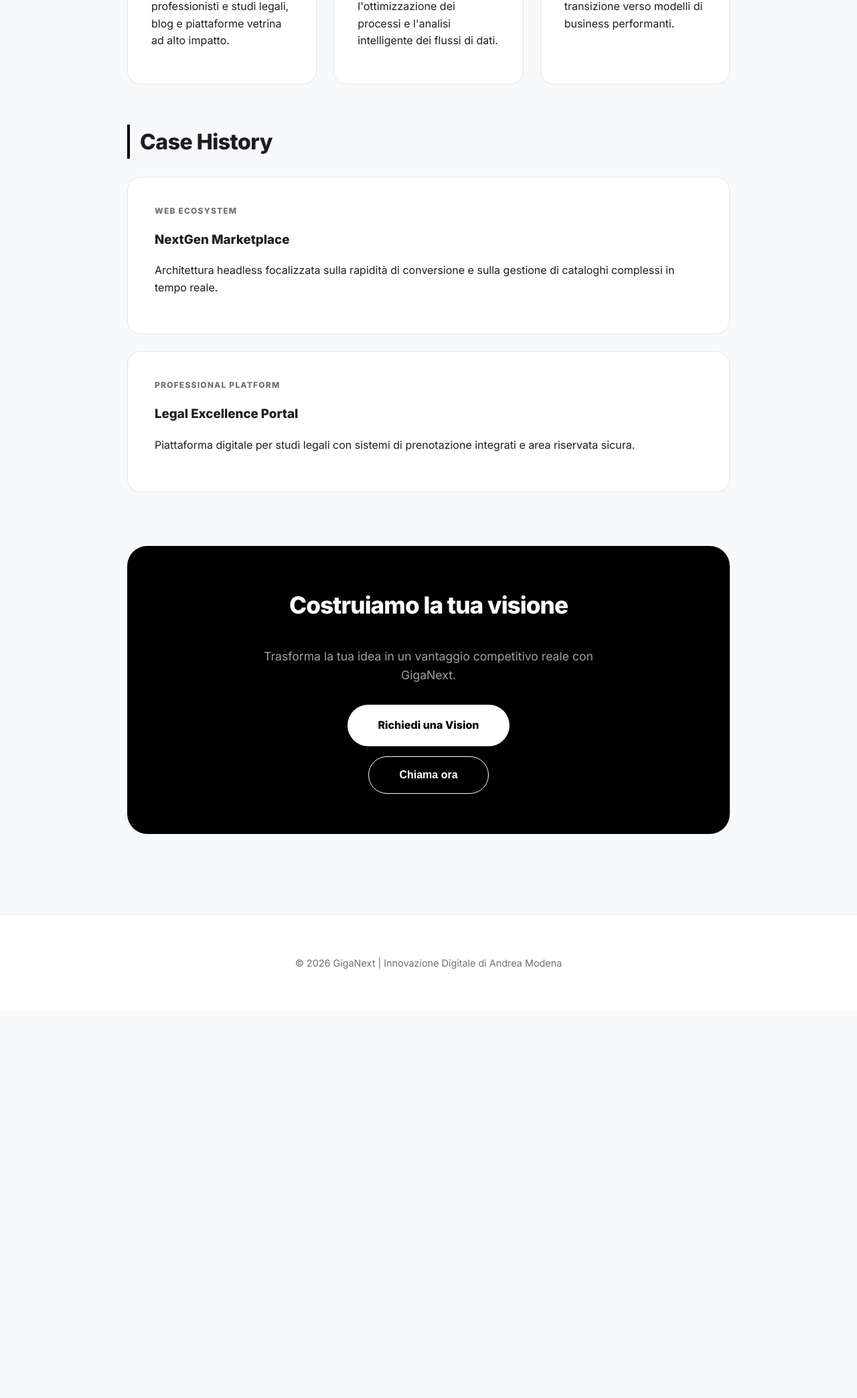
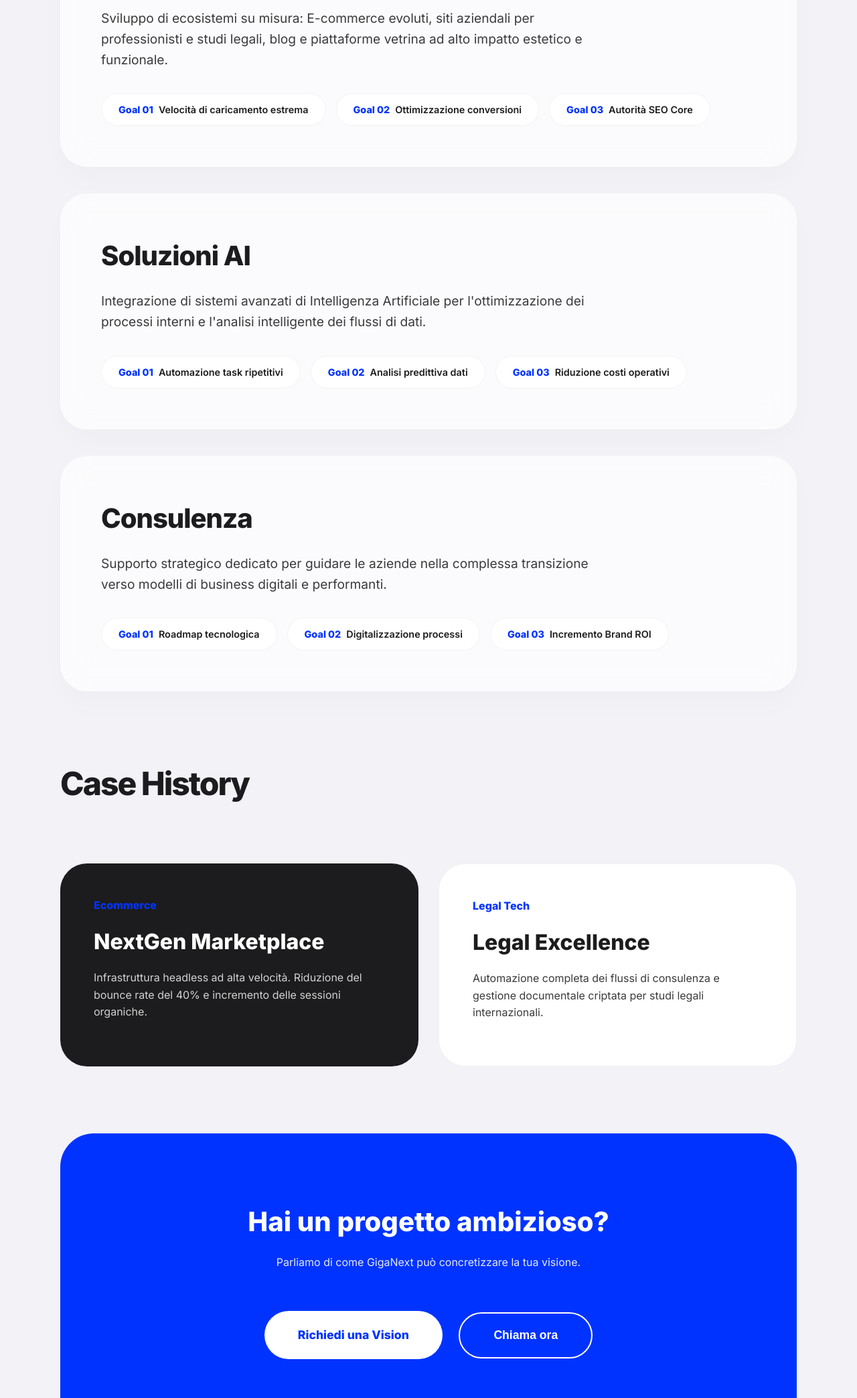
Before and after one commit to NotMode/businessCard, a plain HTML site: page index.html in a window 1280 px wide. Shown: the part 713-2800 px from the top of the page at 67% size. Before the commit the page ends 2222 px from the top, so only its background shows below. Drawn offline with Linux system fonts and the light colour scheme.

Commit message:
Update index.html

```diff
--- a/index.html
+++ b/index.html
@@ -3,16 +3,16 @@
 <head>
     <meta charset="UTF-8">
     <meta name="viewport" content="width=device-width, initial-scale=1.0">
-    <title>GigaNext | Andrea Modena - Digital Solutions</title>
+    <title>GigaNext | Andrea Modena</title>
     <link href="https://fonts.googleapis.com/css2?family=Inter:wght@300;400;600;800&display=swap" rel="stylesheet">
     <style>
         :root {
-            --bg-color: #f8f9fa;
-            --card-bg: #ffffff;
-            --accent-color: #000000;
-            --text-main: #1d1d1f;
-            --text-dim: #6e6e73;
-            --border-color: #e5e5e7;
+            --bg-color: #f2f2f7;
+            --card-bg: rgba(255, 255, 255, 0.7);
+            --accent: #0033ff;
+            --text-main: #1c1c1e;
+            --text-dim: #3a3a3c;
+            --border: rgba(0, 0, 0, 0.05);
         }
 
         body {
@@ -25,239 +25,250 @@
         }
 
         header {
-            padding: 80px 20px;
+            padding: 140px 20px 100px;
             text-align: center;
-            background: #ffffff;
-            border-bottom: 1px solid var(--border-color);
+            background: radial-gradient(circle at top right, #e5e5ea 0%, #f2f2f7 100%);
         }
 
-        .logo-text {
-            font-size: 3.5rem;
-            font-weight: 800;
-            letter-spacing: -2px;
-            margin: 0;
-            color: var(--accent-color);
+        .brand-container {
+            margin-bottom: 40px;
         }
 
-        .hero-sub {
+        .logo-main {
             font-size: 1.2rem;
+            font-weight: 800;
+            letter-spacing: 6px;
+            text-transform: uppercase;
+            margin: 0;
+            color: var(--text-main);
+        }
+
+        .logo-sub {
+            font-size: 0.8rem;
+            letter-spacing: 2px;
             color: var(--text-dim);
-            max-width: 600px;
-            margin: 15px auto;
+            text-transform: uppercase;
+            margin-top: 5px;
+            display: block;
+            opacity: 0.7;
+        }
+
+        h1 {
+            font-size: clamp(2.5rem, 8vw, 4.5rem);
+            font-weight: 800;
+            letter-spacing: -3px;
+            line-height: 1;
+            margin: 0 auto;
+            max-width: 900px;
+            background: linear-gradient(180deg, #1c1c1e 0%, #636366 100%);
+            -webkit-background-clip: text;
+            -webkit-text-fill-color: transparent;
         }
 
         .container {
-            max-width: 900px;
+            max-width: 1100px;
             margin: 0 auto;
-            padding: 40px 20px;
+            padding: 20px;
         }
 
-        h2 {
-            font-size: 2rem;
-            border-left: 4px solid var(--accent-color);
-            padding-left: 15px;
-            margin-top: 60px;
-            letter-spacing: -0.5px;
-        }
-
-        .services-grid {
+        .service-section {
             display: grid;
-            grid-template-columns: repeat(auto-fit, minmax(280px, 1fr));
-            gap: 25px;
-            margin-top: 30px;
+            grid-template-columns: 1fr;
+            gap: 40px;
+            margin-top: 80px;
         }
 
         .service-card {
             background: var(--card-bg);
-            padding: 35px;
-            border-radius: 20px;
-            border: 1px solid var(--border-color);
-            transition: all 0.3s ease;
+            backdrop-filter: blur(20px);
+            -webkit-backdrop-filter: blur(20px);
+            padding: 60px;
+            border-radius: 40px;
+            border: 1px solid rgba(255, 255, 255, 0.4);
+            box-shadow: 0 20px 40px rgba(0,0,0,0.02);
         }
 
-        .service-card:hover {
-            transform: translateY(-5px);
-            box-shadow: 0 10px 30px rgba(0,0,0,0.05);
-        }
-
-        .project-item {
-            background: var(--card-bg);
-            margin-bottom: 25px;
-            padding: 40px;
-            border-radius: 20px;
-            border: 1px solid var(--border-color);
-        }
-
-        .project-tag {
-            font-size: 0.75rem;
-            text-transform: uppercase;
-            letter-spacing: 1.2px;
-            color: var(--text-dim);
-            font-weight: 700;
-            display: block;
-            margin-bottom: 10px;
-        }
-
-        /* Sezione CTA Migliorata */
-        .cta-box {
-            background: var(--accent-color);
-            color: #ffffff;
-            padding: 60px 40px;
-            border-radius: 30px;
-            text-align: center;
-            margin: 80px 0;
-            position: relative;
-            overflow: hidden;
-        }
-
-        .cta-box h3 {
-            font-size: 2.2rem;
-            margin-top: 0;
+        .service-card h2 {
+            font-size: 2.5rem;
+            font-weight: 800;
+            margin: 0 0 20px 0;
             letter-spacing: -1px;
         }
 
-        .cta-box p {
-            color: #a0a0a5;
-            font-size: 1.1rem;
-            max-width: 500px;
-            margin: 10px auto 30px;
+        .service-card p {
+            font-size: 1.2rem;
+            color: var(--text-dim);
+            max-width: 750px;
         }
 
-        .actions-container {
+        .goals-container {
             display: flex;
-            flex-direction: column;
-            align-items: center;
+            flex-wrap: wrap;
             gap: 15px;
+            margin-top: 35px;
         }
 
-        .btn {
-            display: inline-block;
-            background-color: #ffffff;
-            color: #000000;
-            padding: 18px 45px;
-            border-radius: 50px;
-            text-decoration: none;
-            font-weight: 700;
-            transition: transform 0.2s ease, opacity 0.2s ease;
-            cursor: pointer;
-            border: none;
-            font-size: 1rem;
+        .goal-tag {
+            background: #ffffff;
+            padding: 12px 25px;
+            border-radius: 100px;
+            font-size: 0.9rem;
+            font-weight: 600;
+            border: 1px solid var(--border);
+            display: flex;
+            align-items: center;
         }
 
-        .btn:hover {
-            transform: scale(1.05);
-            opacity: 0.9;
+        .goal-tag span {
+            color: var(--accent);
+            margin-right: 8px;
+            font-weight: 800;
         }
 
-        .btn-outline {
-            background: transparent;
-            color: #ffffff;
-            border: 1px solid #ffffff;
+        .case-grid {
+            display: grid;
+            grid-template-columns: 1fr 1fr;
+            gap: 30px;
+            margin: 80px 0;
         }
 
-        /* Logica Conferma Chiamata */
-        #call-confirm-ui {
-            display: none;
-            margin-top: 15px;
-            background: #1a1a1a;
-            padding: 20px;
-            border-radius: 20px;
-            border: 1px solid #333;
-            animation: fadeIn 0.3s ease;
+        .case-box {
+            background: #1c1c1e;
+            color: white;
+            padding: 50px;
+            border-radius: 40px;
+            transition: transform 0.4s cubic-bezier(0.2, 1, 0.3, 1);
         }
 
-        @keyframes fadeIn {
-            from { opacity: 0; transform: translateY(-10px); }
-            to { opacity: 1; transform: translateY(0); }
+        .case-box:hover {
+            transform: scale(1.02);
         }
 
-        .confirm-btns {
-            display: flex;
-            gap: 10px;
-            justify-content: center;
-            margin-top: 10px;
+        .cta-section {
+            background: var(--accent);
+            padding: 100px 40px;
+            border-radius: 50px;
+            text-align: center;
+            color: white;
+            margin: 100px 0;
         }
 
-        .btn-sm {
-            padding: 10px 25px;
-            font-size: 0.9rem;
+        .btn-main {
+            display: inline-block;
+            background: white;
+            color: var(--accent);
+            padding: 22px 50px;
+            border-radius: 100px;
+            text-decoration: none;
+            font-weight: 800;
+            font-size: 1.1rem;
+            margin: 20px 10px;
+            transition: all 0.3s;
+            border: none;
+            cursor: pointer;
+        }
+
+        .btn-secondary {
+            background: transparent;
+            border: 2px solid white;
+            color: white;
+        }
+
+        #call-box {
+            display: none;
+            margin-top: 30px;
+            background: rgba(255,255,255,0.1);
+            padding: 30px;
+            border-radius: 30px;
         }
 
         footer {
+            padding: 100px 20px;
             text-align: center;
-            padding: 60px 20px;
             color: var(--text-dim);
-            font-size: 0.9rem;
-            border-top: 1px solid var(--border-color);
-            background: #ffffff;
+            font-weight: 500;
         }
 
-        @media (max-width: 600px) {
-            .logo-text { font-size: 2.8rem; }
-            .cta-box { padding: 40px 20px; }
+        @media (max-width: 800px) {
+            .case-grid { grid-template-columns: 1fr; }
+            .service-card { padding: 40px 25px; }
+            h1 { font-size: 2.8rem; }
         }
     </style>
 </head>
 <body>
 
     <header>
-        <h1 class="logo-text">GigaNext</h1>
-        <p class="hero-sub">Ingegneria Digitale & Strategie di Evoluzione Business</p>
-        <p style="font-weight: 600; font-size: 0.9rem; text-transform: uppercase; letter-spacing: 1px;">Andrea Modena</p>
+        <div class="brand-container">
+            <span class="logo-main">GigaNext</span>
+            <span class="logo-sub">di Andrea Modena</span>
+        </div>
+        <h1>L'innovazione che guida il tuo business.</h1>
     </header>
 
     <div class="container">
 
-        <section id="servizi">
-            <h2>I nostri servizi</h2>
-            <div class="services-grid">
-                <div class="service-card">
-                    <h3>Siti Web</h3>
-                    <p>Sviluppo di ecosistemi su misura: E-commerce evoluti, siti aziendali per professionisti e studi legali, blog e piattaforme vetrina ad alto impatto.</p>
-                </div>
-                <div class="service-card">
-                    <h3>Soluzioni AI</h3>
-                    <p>Integrazione di sistemi avanzati di Intelligenza Artificiale per l'ottimizzazione dei processi e l'analisi intelligente dei flussi di dati.</p>
-                </div>
-                <div class="service-card">
-                    <h3>Consulenza</h3>
-                    <p>Supporto strategico dedicato per guidare le aziende nella complessa transizione verso modelli di business performanti.</p>
+        <div class="service-section">
+            <!-- Siti Web (Testo Originale) -->
+            <div class="service-card">
+                <h2>Siti Web</h2>
+                <p>Sviluppo di ecosistemi su misura: E-commerce evoluti, siti aziendali per professionisti e studi legali, blog e piattaforme vetrina ad alto impatto estetico e funzionale.</p>
+                <div class="goals-container">
+                    <div class="goal-tag"><span>Goal 01</span> Velocità di caricamento estrema</div>
+                    <div class="goal-tag"><span>Goal 02</span> Ottimizzazione conversioni</div>
+                    <div class="goal-tag"><span>Goal 03</span> Autorità SEO Core</div>
                 </div>
             </div>
-        </section>
 
-        <section id="portfolio">
-            <h2>Case History</h2>
-            <div class="project-item">
-                <span class="project-tag">Web Ecosystem</span>
-                <h3>NextGen Marketplace</h3>
-                <p>Architettura headless focalizzata sulla rapidità di conversione e sulla gestione di cataloghi complessi in tempo reale.</p>
+            <!-- Soluzioni AI (Testo Originale) -->
+            <div class="service-card">
+                <h2>Soluzioni AI</h2>
+                <p>Integrazione di sistemi avanzati di Intelligenza Artificiale per l'ottimizzazione dei processi interni e l'analisi intelligente dei flussi di dati.</p>
+                <div class="goals-container">
+                    <div class="goal-tag"><span>Goal 01</span> Automazione task ripetitivi</div>
+                    <div class="goal-tag"><span>Goal 02</span> Analisi predittiva dati</div>
+                    <div class="goal-tag"><span>Goal 03</span> Riduzione costi operativi</div>
+                </div>
             </div>
-            <div class="project-item">
-                <span class="project-tag">Professional Platform</span>
-                <h3>Legal Excellence Portal</h3>
-                <p>Piattaforma digitale per studi legali con sistemi di prenotazione integrati e area riservata sicura.</p>
+
+            <!-- Consulenza (Testo Originale) -->
+            <div class="service-card">
+                <h2>Consulenza</h2>
+                <p>Supporto strategico dedicato per guidare le aziende nella complessa transizione verso modelli di business digitali e performanti.</p>
+                <div class="goals-container">
+                    <div class="goal-tag"><span>Goal 01</span> Roadmap tecnologica</div>
+                    <div class="goal-tag"><span>Goal 02</span> Digitalizzazione processi</div>
+                    <div class="goal-tag"><span>Goal 03</span> Incremento Brand ROI</div>
+                </div>
             </div>
-        </section>
+        </div>
 
-        <!-- Sezione CTA Finale con Numero Nascosto e Conferma -->
-        <section class="cta-box">
-            <h3>Costruiamo la tua visione</h3>
-            <p>Trasforma la tua idea in un vantaggio competitivo reale con GigaNext.</p>
+        <h2 style="font-size: 3rem; letter-spacing: -2px; margin-top: 100px;">Case History</h2>
 
-            <div class="actions-container">
-                <a href="mailto:andrea.modena03@gmail.com?subject=Richiesta%20Vision%20-%20GigaNext" class="btn">Richiedi una Vision</a>
+        <div class="case-grid">
+            <div class="case-box">
+                <span style="color: var(--accent); font-weight: 700;">Ecommerce</span>
+                <h3 style="font-size: 2rem; margin: 15px 0;">NextGen Marketplace</h3>
+                <p style="opacity: 0.8;">Infrastruttura headless ad alta velocità. Riduzione del bounce rate del 40% e incremento delle sessioni organiche.</p>
+            </div>
+            <div class="case-box" style="background: #ffffff; color: #1c1c1e; border: 1px solid var(--border);">
+                <span style="color: var(--accent); font-weight: 700;">Legal Tech</span>
+                <h3 style="font-size: 2rem; margin: 15px 0;">Legal Excellence</h3>
+                <p style="color: var(--text-dim);">Automazione completa dei flussi di consulenza e gestione documentale criptata per studi legali internazionali.</p>
+            </div>
+        </div>
 
-                <button id="call-trigger" class="btn btn-outline">Chiama ora</button>
+        <section class="cta-section">
+            <h2 style="font-size: 2.5rem; margin: 0;">Hai un progetto ambizioso?</h2>
+            <p style="color: white; opacity: 0.9; margin-bottom: 40px;">Parliamo di come GigaNext può concretizzare la tua visione.</p>
 
-                <!-- Box di conferma per la chiamata -->
-                <div id="call-confirm-ui">
-                    <p style="margin: 0 0 15px 0; color: #fff; font-size: 0.95rem;">Vuoi avviare la chiamata con Andrea?</p>
-                    <div class="confirm-btns">
-                        <a href="tel:+393282824489" class="btn btn-sm" style="background: #28a745; color: white;">Sì, chiama</a>
-                        <button onclick="toggleCallUI()" class="btn btn-sm btn-outline" style="border-color: #dc3545; color: #dc3545;">No, annulla</button>
-                    </div>
-                </div>
+            <a href="mailto:andrea.modena03@gmail.com?subject=Richiesta Vision" class="btn-main">Richiedi una Vision</a>
+            <button onclick="toggleCall()" class="btn-main btn-secondary">Chiama ora</button>
+
+            <div id="call-box">
+                <p style="margin-bottom: 20px;">Vuoi procedere con la chiamata?</p>
+                <a href="tel:+393282824489" class="btn-main" style="margin:0; background: #ffffff;">Sì, avvia</a>
+                <button onclick="toggleCall()" class="btn-main btn-secondary" style="margin-left: 10px; border:none;">Annulla</button>
             </div>
         </section>
 
@@ -268,21 +279,10 @@
     </footer>
 
     <script>
-        const trigger = document.getElementById('call-trigger');
-        const ui = document.getElementById('call-confirm-ui');
-
-        function toggleCallUI() {
-            if (ui.style.display === 'block') {
-                ui.style.display = 'none';
-                trigger.style.display = 'inline-block';
-            } else {
-                ui.style.display = 'block';
-                trigger.style.display = 'none';
-            }
+        function toggleCall() {
+            const box = document.getElementById('call-box');
+            box.style.display = box.style.display === 'block' ? 'none' : 'block';
         }
-
-        trigger.addEventListener('click', toggleCallUI);
     </script>
-
 </body>
 </html>
```
